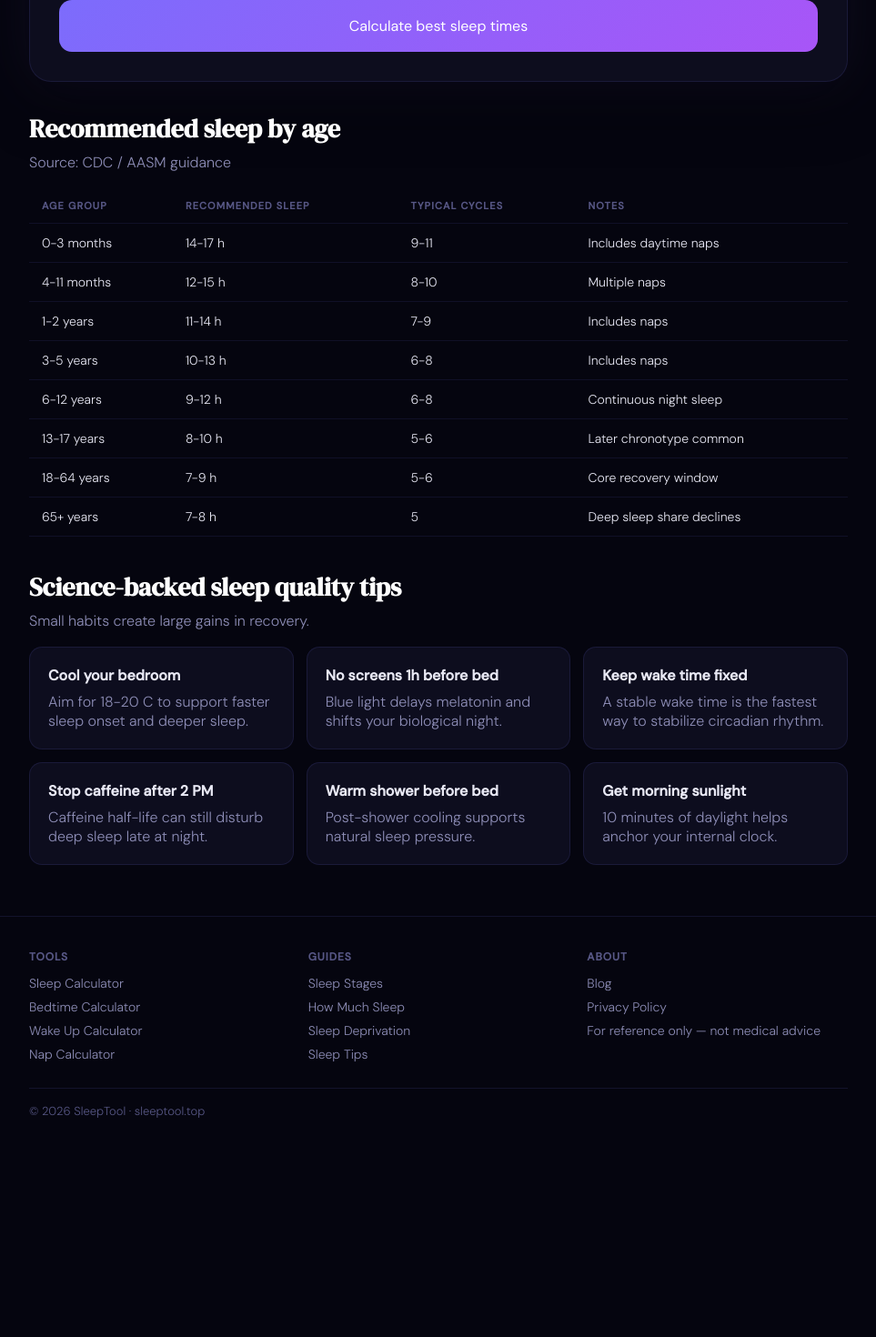
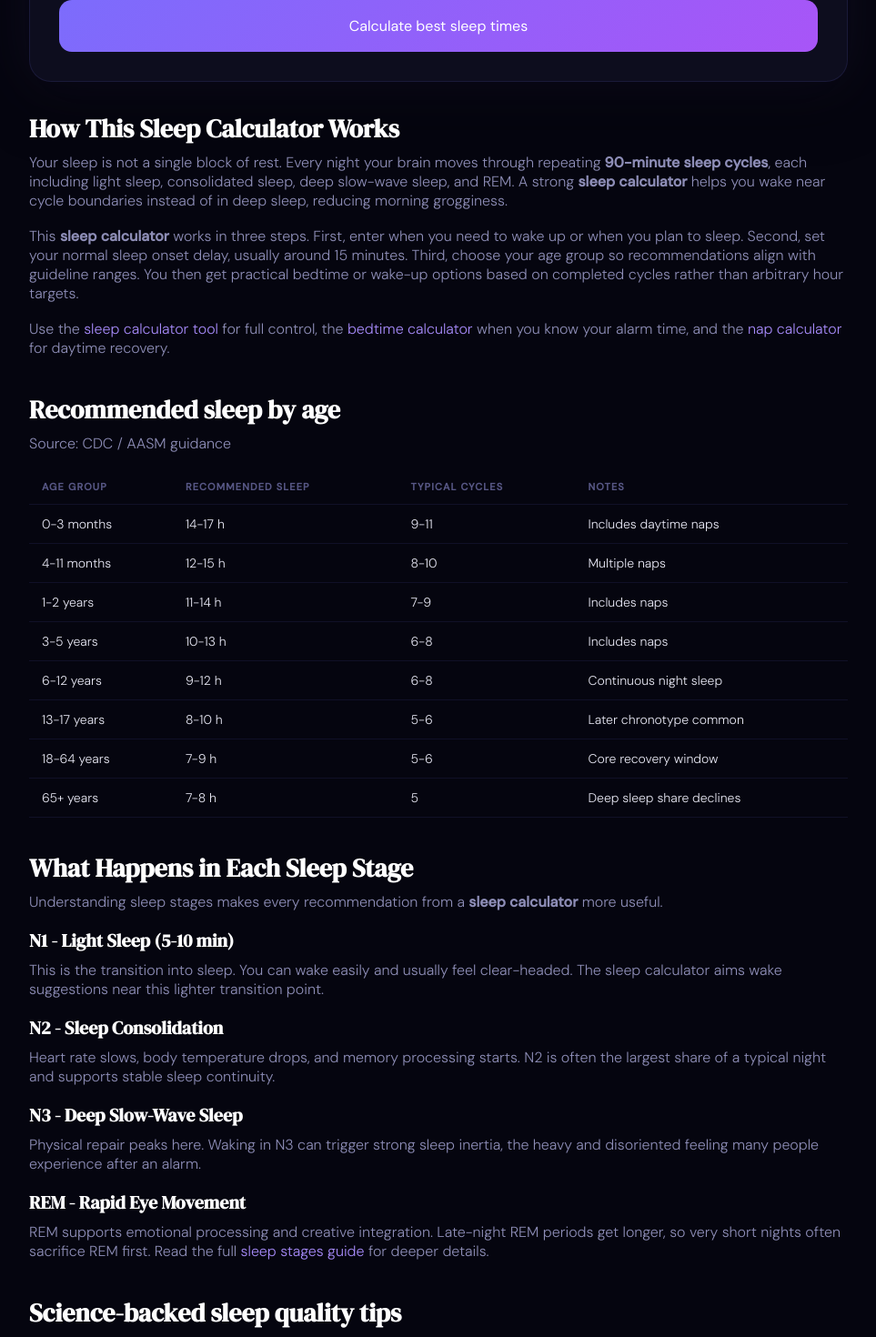
Before and after one commit to huhuhaheiovo/go-to-bed, a Next.js app: page / in a window 1280 px wide. Shown: the part 860-2330 px from the top of the page at 91% size, without its empty margins (158-1121 px from the left). Before the commit the page ends 2142 px from the top, so only its background shows below. Built offline with nearby package versions, Linux system fonts and the light colour scheme.

Commit message:
更新sitemap

```diff
--- a/src/app/globals.css
+++ b/src/app/globals.css
@@ -516,6 +516,31 @@ input[type='range'] {
   margin-bottom: 18px;
 }
 
+.content-section {
+  margin-bottom: 38px;
+}
+
+.content-section h3 {
+  font-size: 20px;
+  color: #fff;
+  margin: 18px 0 8px;
+  font-family: 'DM Serif Display', serif;
+}
+
+.content-section a {
+  color: var(--accent2);
+  text-decoration: none;
+}
+
+.content-section a:hover {
+  text-decoration: underline;
+}
+
+.faq-section {
+  margin-top: 24px;
+  margin-bottom: 62px;
+}
+
 .sleep-table-wrap {
   overflow-x: auto;
   margin-bottom: 36px;
--- a/src/components/calculator/SleepCalculator.js
+++ b/src/components/calculator/SleepCalculator.js
@@ -194,6 +194,11 @@ function parseTimeToToday(value) {
   return date;
 }
 
+function localizedPath(locale, path) {
+  if (locale === 'en') return path;
+  return `/${locale}${path}`;
+}
+
 export default function SleepCalculator({ locale = 'en', homeH1 }) {
   const dictionary = COPY[locale] || COPY.en;
   const tCalc = useTranslations('calculator');
@@ -208,6 +213,7 @@ export default function SleepCalculator({ locale = 'en', homeH1 }) {
   const [results, setResults] = useState([]);
   const [resultTitle, setResultTitle] = useState('');
   const [resultSubtitle, setResultSubtitle] = useState('');
+  const isEnglish = locale === 'en';
 
   useEffect(() => {
     const id = setInterval(() => {
@@ -248,6 +254,49 @@ export default function SleepCalculator({ locale = 'en', homeH1 }) {
       };
     });
   }, [results, ageRule.max, ageRule.min]);
+
+  const faqSchema = useMemo(() => {
+    if (!isEnglish) return null;
+
+    return {
+      '@context': 'https://schema.org',
+      '@type': 'FAQPage',
+      mainEntity: [
+        {
+          '@type': 'Question',
+          name: 'Is the sleep calculator accurate?',
+          acceptedAnswer: {
+            '@type': 'Answer',
+            text: 'The calculator uses the accepted 90-minute cycle average. Individual cycles vary, so use results as a strong starting point and fine-tune by one cycle when needed.'
+          }
+        },
+        {
+          '@type': 'Question',
+          name: 'Why do I feel worse after 9 hours than after 7.5?',
+          acceptedAnswer: {
+            '@type': 'Answer',
+            text: 'Wake timing matters as much as total hours. If your alarm interrupts deep sleep, sleep inertia can feel stronger even after longer sleep.'
+          }
+        },
+        {
+          '@type': 'Question',
+          name: 'Can shift workers use this sleep calculator?',
+          acceptedAnswer: {
+            '@type': 'Answer',
+            text: 'Yes. Enter your real planned sleep or wake time, day or night, and the calculator returns cycle-based recommendations.'
+          }
+        },
+        {
+          '@type': 'Question',
+          name: 'How is the bedtime calculator different from the sleep calculator?',
+          acceptedAnswer: {
+            '@type': 'Answer',
+            text: 'The bedtime calculator focuses on one workflow: reverse a wake time into a bedtime. The main sleep calculator supports wake-time, bedtime, and from-now modes.'
+          }
+        }
+      ]
+    };
+  }, [isEnglish]);
 
   function runCalculation() {
     if (mode === 'wake') {
@@ -409,6 +458,30 @@ export default function SleepCalculator({ locale = 'en', homeH1 }) {
           </div>
         )}
 
+        {isEnglish && (
+          <section className="content-section reveal" aria-labelledby="how-it-works">
+            <h2 id="how-it-works" className="section-title">How This Sleep Calculator Works</h2>
+            <p className="section-sub">
+              Your sleep is not a single block of rest. Every night your brain moves through repeating
+              <strong> 90-minute sleep cycles</strong>, each including light sleep, consolidated sleep,
+              deep slow-wave sleep, and REM. A strong <strong>sleep calculator</strong> helps you wake near
+              cycle boundaries instead of in deep sleep, reducing morning grogginess.
+            </p>
+            <p className="section-sub">
+              This <strong>sleep calculator</strong> works in three steps. First, enter when you need to wake
+              up or when you plan to sleep. Second, set your normal sleep onset delay, usually around 15 minutes.
+              Third, choose your age group so recommendations align with guideline ranges. You then get practical
+              bedtime or wake-up options based on completed cycles rather than arbitrary hour targets.
+            </p>
+            <p className="section-sub">
+              Use the <a href={localizedPath(locale, '/tools/sleep-calculator')}>sleep calculator tool</a> for
+              full control, the <a href={localizedPath(locale, '/tools/bedtime-calculator')}>bedtime calculator</a>{' '}
+              when you know your alarm time, and the{' '}
+              <a href={localizedPath(locale, '/tools/nap-calculator')}>nap calculator</a> for daytime recovery.
+            </p>
+          </section>
+        )}
+
         <div className="reveal">
           <h2 className="section-title">{dictionary.sectionTableTitle}</h2>
           <p className="section-sub">{dictionary.sectionTableSub}</p>
@@ -430,6 +503,36 @@ export default function SleepCalculator({ locale = 'en', homeH1 }) {
           </div>
         </div>
 
+        {isEnglish && (
+          <section className="content-section reveal" aria-labelledby="sleep-stages-overview">
+            <h2 id="sleep-stages-overview" className="section-title">What Happens in Each Sleep Stage</h2>
+            <p className="section-sub">
+              Understanding sleep stages makes every recommendation from a <strong>sleep calculator</strong> more useful.
+            </p>
+            <h3>N1 - Light Sleep (5-10 min)</h3>
+            <p className="section-sub">
+              This is the transition into sleep. You can wake easily and usually feel clear-headed. The sleep calculator
+              aims wake suggestions near this lighter transition point.
+            </p>
+            <h3>N2 - Sleep Consolidation</h3>
+            <p className="section-sub">
+              Heart rate slows, body temperature drops, and memory processing starts. N2 is often the largest share of a
+              typical night and supports stable sleep continuity.
+            </p>
+            <h3>N3 - Deep Slow-Wave Sleep</h3>
+            <p className="section-sub">
+              Physical repair peaks here. Waking in N3 can trigger strong sleep inertia, the heavy and disoriented feeling
+              many people experience after an alarm.
+            </p>
+            <h3>REM - Rapid Eye Movement</h3>
+            <p className="section-sub">
+              REM supports emotional processing and creative integration. Late-night REM periods get longer, so very short
+              nights often sacrifice REM first. Read the full{' '}
+              <a href={localizedPath(locale, '/guides/sleep-stages')}>sleep stages guide</a> for deeper details.
+            </p>
+          </section>
+        )}
+
         <div className="tips-section reveal">
           <h2 className="section-title">{dictionary.tipsTitle}</h2>
           <p className="section-sub">{dictionary.tipsSub}</p>
@@ -442,6 +545,43 @@ export default function SleepCalculator({ locale = 'en', homeH1 }) {
             ))}
           </div>
         </div>
+
+        {isEnglish && (
+          <section className="content-section faq-section reveal" aria-labelledby="faq">
+            <h2 id="faq" className="section-title">Frequently Asked Questions</h2>
+
+            <h3>Is the sleep calculator accurate?</h3>
+            <p className="section-sub">
+              The calculator uses the accepted 90-minute cycle average from sleep research. Individual cycles can vary,
+              so treat results as a precise starting point and adjust by one cycle if needed.
+            </p>
+
+            <h3>Why do I feel worse after 9 hours than after 7.5?</h3>
+            <p className="section-sub">
+              Total hours are only part of sleep quality. If your alarm interrupts deep sleep, sleep inertia can feel
+              stronger than after a shorter but better-timed night.
+            </p>
+
+            <h3>Can shift workers use this sleep calculator?</h3>
+            <p className="section-sub">
+              Yes. Enter your real planned sleep or wake time, whether day or night. The sleep calculator works from
+              cycle timing, not fixed clock-hour assumptions.
+            </p>
+
+            <h3>How is the bedtime calculator different from the sleep calculator?</h3>
+            <p className="section-sub">
+              The <a href={localizedPath(locale, '/tools/bedtime-calculator')}>bedtime calculator</a> focuses on reversing
+              a wake time into a bedtime. The main sleep calculator supports all three planning modes with the same cycle logic.
+            </p>
+          </section>
+        )}
+
+        {faqSchema && (
+          <script
+            type="application/ld+json"
+            dangerouslySetInnerHTML={{ __html: JSON.stringify(faqSchema) }}
+          />
+        )}
       </section>
     </>
   );
```
